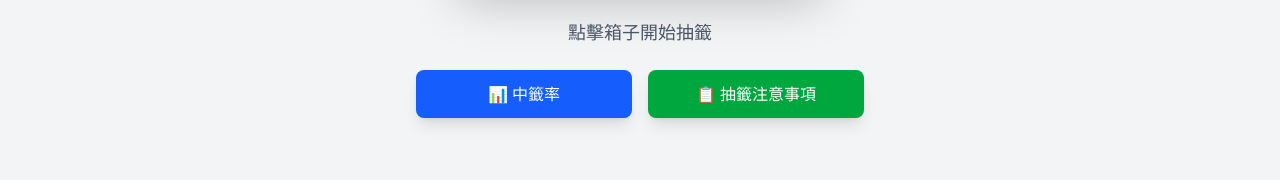
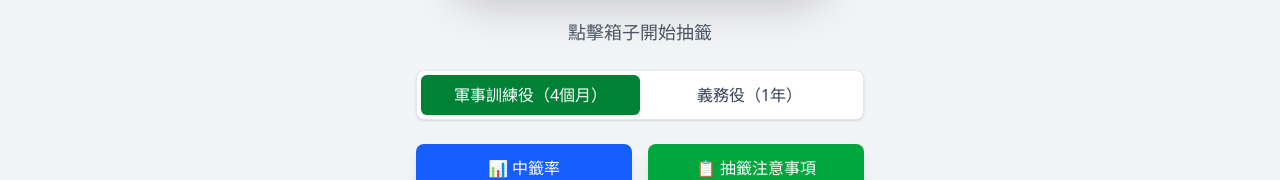
Before and after one commit to Ynn622/Deserter, a Vue app in the folder frontend/: page /lottery in a window 1280 px wide. Shown: the part 754-934 px from the top of the page. Built offline with nearby package versions, Linux system fonts and the light colour scheme; no server answers.

Commit message:
[new] 抽籤分成「4個月/1年」機率

```diff
--- a/frontend/src/pages/LotteryPage.vue
+++ b/frontend/src/pages/LotteryPage.vue
@@ -117,6 +117,21 @@
             <p ref="instruction" class="text-gray-600 text-lg mt-8 text-center">
               {{ isDrawing ? '抽籤中...' : '點擊箱子開始抽籤' }}
             </p>
+
+            <!-- 役期切換 -->
+            <div class="mt-6 inline-flex w-full max-w-md rounded-lg bg-white p-1 shadow border border-gray-200">
+              <button
+                v-for="serviceType in serviceTypes"
+                :key="serviceType.key"
+                type="button"
+                :disabled="isDrawing"
+                @click="selectedServiceType = serviceType.key"
+                class="flex-1 rounded-md px-3 py-2 text-sm sm:text-base font-medium transition-colors disabled:cursor-not-allowed disabled:opacity-60"
+                :class="selectedServiceType === serviceType.key ? 'bg-green-700 text-white shadow' : 'text-gray-700 hover:bg-gray-100'"
+              >
+                {{ serviceType.label }}
+              </button>
+            </div>
 
             <!-- 功能按鈕 -->
             <div class="flex flex-col sm:flex-row gap-3 sm:gap-4 mt-6 w-full max-w-md">
@@ -246,12 +261,13 @@
 
           <!-- 表格 -->
           <div class="overflow-x-auto mb-4 sm:mb-6 -mx-4 sm:mx-0 px-4 sm:px-0">
-            <table class="w-full border-2 border-gray-800 min-w-[400px] sm:min-w-0">
+            <table class="w-full border-2 border-gray-800 min-w-[560px] sm:min-w-0">
               <thead>
                 <tr class="bg-gray-100">
                   <th class="border-2 border-gray-800 p-2 sm:p-3 text-center font-bold text-xs sm:text-sm lg:text-base" rowspan="2">
                     <div>軍種 / 類別</div>
                   </th>
+                  <th class="border-2 border-gray-800 p-2 sm:p-3 text-center font-bold text-xs sm:text-sm lg:text-base" rowspan="2">役期 / 出生年次</th>
                   <th class="border-2 border-gray-800 p-2 sm:p-3 text-center font-bold text-xs sm:text-sm lg:text-base" rowspan="2">陸軍</th>
                   <th class="border-2 border-gray-800 p-2 sm:p-3 text-center font-bold text-xs sm:text-sm lg:text-base" colspan="2">海軍</th>
                   <th class="border-2 border-gray-800 p-2 sm:p-3 text-center font-bold text-xs sm:text-sm lg:text-base" rowspan="2">空軍</th>
@@ -267,6 +283,7 @@
                     <div>第一類<br />航海類</div>
                   </td>
                   <td class="border-2 border-gray-800 p-2 sm:p-3 lg:p-4 text-center bg-gray-300"></td>
+                  <td class="border-2 border-gray-800 p-2 sm:p-3 lg:p-4 text-center bg-gray-300"></td>
                   <td class="border-2 border-gray-800 p-2 sm:p-3 lg:p-4 text-center text-sm sm:text-lg lg:text-xl font-bold">100%</td>
                   <td class="border-2 border-gray-800 p-2 sm:p-3 lg:p-4 text-center bg-gray-300"></td>
                   <td class="border-2 border-gray-800 p-2 sm:p-3 lg:p-4 text-center bg-gray-300"></td>
@@ -278,15 +295,28 @@
                   <td class="border-2 border-gray-800 p-2 sm:p-3 lg:p-4 text-center bg-gray-300"></td>
                   <td class="border-2 border-gray-800 p-2 sm:p-3 lg:p-4 text-center bg-gray-300"></td>
                   <td class="border-2 border-gray-800 p-2 sm:p-3 lg:p-4 text-center bg-gray-300"></td>
+                  <td class="border-2 border-gray-800 p-2 sm:p-3 lg:p-4 text-center bg-gray-300"></td>
                   <td class="border-2 border-gray-800 p-2 sm:p-3 lg:p-4 text-center text-sm sm:text-lg lg:text-xl font-bold">100%</td>
                 </tr>
                 <tr>
-                  <td class="border-2 border-gray-800 p-2 sm:p-3 lg:p-4 text-center font-medium bg-gray-50 text-xs sm:text-sm lg:text-base">
+                  <td class="border-2 border-gray-800 p-2 sm:p-3 lg:p-4 text-center font-medium bg-gray-50 text-xs sm:text-sm lg:text-base" rowspan="2">
                     <div>第三類<br />通用類</div>
                   </td>
-                  <td class="border-2 border-gray-800 p-2 sm:p-3 lg:p-4 text-center text-sm sm:text-lg lg:text-xl font-bold">92%</td>
-                  <td class="border-2 border-gray-800 p-2 sm:p-3 lg:p-4 text-center text-sm sm:text-lg lg:text-xl font-bold">2%</td>
-                  <td class="border-2 border-gray-800 p-2 sm:p-3 lg:p-4 text-center text-sm sm:text-lg lg:text-xl font-bold">6%</td>
+                  <td class="border-2 border-gray-800 p-2 sm:p-3 text-center text-xs sm:text-sm">
+                    軍事訓練役（4個月）<br />83年至93年次役男
+                  </td>
+                  <td class="border-2 border-gray-800 p-2 sm:p-3 lg:p-4 text-center text-sm sm:text-lg lg:text-xl font-bold">93.7%</td>
+                  <td class="border-2 border-gray-800 p-2 sm:p-3 lg:p-4 text-center bg-gray-300"></td>
+                  <td class="border-2 border-gray-800 p-2 sm:p-3 lg:p-4 text-center text-sm sm:text-lg lg:text-xl font-bold">6.3%</td>
+                  <td class="border-2 border-gray-800 p-2 sm:p-3 lg:p-4 text-center bg-gray-300"></td>
+                </tr>
+                <tr>
+                  <td class="border-2 border-gray-800 p-2 sm:p-3 text-center text-xs sm:text-sm">
+                    義務役（1年）<br />94年次以後役男
+                  </td>
+                  <td class="border-2 border-gray-800 p-2 sm:p-3 lg:p-4 text-center text-sm sm:text-lg lg:text-xl font-bold">81.0%</td>
+                  <td class="border-2 border-gray-800 p-2 sm:p-3 lg:p-4 text-center text-sm sm:text-lg lg:text-xl font-bold">7.2%</td>
+                  <td class="border-2 border-gray-800 p-2 sm:p-3 lg:p-4 text-center text-sm sm:text-lg lg:text-xl font-bold">11.8%</td>
                   <td class="border-2 border-gray-800 p-2 sm:p-3 lg:p-4 text-center bg-gray-300"></td>
                 </tr>
               </tbody>
@@ -294,9 +324,8 @@
           </div>
 
           <p class="text-xs sm:text-sm text-gray-600 mb-4 sm:mb-6 px-2 sm:px-0">
-            抽籤類別：請參考 <a href="https://military.taichung.gov.tw/TAW/Web/images/%E6%8A%BD%E7%B1%A4%E5%BE%B5%E6%9C%8D%E5%B8%B8%E5%82%99%E5%85%B5%E5%BD%B9%E6%89%80%E7%BF%92%E5%B0%88%E9%95%B7%E7%A7%91%E7%B3%BB%E6%89%80%E7%B5%84%E5%88%A5%E5%B0%8D%E7%85%A7%E8%A1%A8.pdf" target="_blank" class="text-blue-600 hover:underline">國軍兵員配賦類別說明</a>
-            <br />本表係依行政院核定「國軍 110 年兵員配賦計畫」彙辦理。
-            <br /><br />Tips: 若當場次無海軍艦艇兵，機率會轉移至陸軍(約94%)
+            通用類配賦比例（依出生年次）：請參考 <a href="https://soldier.ntpc.gov.tw/mt6330" target="_blank" rel="noopener noreferrer" class="text-blue-600 hover:underline">新北市政府役政資訊</a>
+            <br />本表第三類依役期及出生年次分別標示配賦比例。
           </p>
 
           <button @click="showRateModal = false"
@@ -372,11 +401,24 @@
 </template>
 
 <script setup>
-import { ref, onMounted } from 'vue'
+import { computed, ref, onMounted } from 'vue'
 import gsap from 'gsap'
 import Nav from './components/Nav.vue'
 import PageHeader from './components/PageHeader.vue'
 import AppFooter from './components/AppFooter.vue'
+
+const serviceTypes = [
+  {
+    key: 'militaryTraining',
+    label: '軍事訓練役（4個月）',
+    rates: { army: 93.7, navyShip: 0, marine: 6.3 }
+  },
+  {
+    key: 'oneYearService',
+    label: '義務役（1年）',
+    rates: { army: 81.0, navyShip: 7.2, marine: 11.8 }
+  }
+]
 
 const lotteryBox = ref(null)
 const instruction = ref(null)
@@ -388,7 +430,18 @@ const showModal = ref(false)
 const showRateModal = ref(false)
 const showInfoModal = ref(false)
 const currentNumber = ref(1)
+const selectedServiceType = ref('militaryTraining')
 let shakeAnimation = null
+
+const currentServiceType = computed(() => {
+  return serviceTypes.find((serviceType) => serviceType.key === selectedServiceType.value) || serviceTypes[0]
+})
+
+const currentLotteryData = computed(() => [
+  { branch: '陸軍', weight: currentServiceType.value.rates.army },
+  { branch: '海軍艦艇兵', weight: currentServiceType.value.rates.navyShip },
+  { branch: '海軍陸戰隊', weight: currentServiceType.value.rates.marine }
+].filter((item) => item.weight > 0))
 
 // 頁面進入動畫
 onMounted(() => {
@@ -403,15 +456,18 @@ onMounted(() => {
   }, '-=0.5')
 })
 
-// 籤條數據 - 按照通用類機率分配 (陸軍92%, 海軍艦艇兵2%, 海軍陸戰隊兵6%)
-const lotteryData = [
-  // 海軍艦艇兵 2個
-  ...Array(2).fill({ branch: '海軍艦艇兵' }),
-  // 海軍陸戰隊兵 6個
-  ...Array(6).fill({ branch: '海軍陸戰隊' }),
-  // 陸軍 92個
-  ...Array(92).fill({ branch: '陸軍' }),
-]
+// 依選擇的役期與通用類配賦比例進行加權抽籤。
+const getWeightedLotteryResult = () => {
+  const totalWeight = currentLotteryData.value.reduce((sum, item) => sum + item.weight, 0)
+  let randomValue = Math.random() * totalWeight
+
+  for (const item of currentLotteryData.value) {
+    randomValue -= item.weight
+    if (randomValue <= 0) return { branch: item.branch }
+  }
+
+  return { branch: currentLotteryData.value[0].branch }
+}
 
 // 箱子晃動動畫
 const startShake = () => {
@@ -445,9 +501,8 @@ const drawLottery = () => {
   isDrawing.value = true
 
   // 隨機選擇結果
-  const randomIndex = Math.floor(Math.random() * lotteryData.length)
-  currentNumber.value = randomIndex + 1
-  result.value = lotteryData[randomIndex]
+  currentNumber.value = Math.floor(Math.random() * 150) + 1
+  result.value = getWeightedLotteryResult()
 
   // 箱子晃動
   gsap.to(lotteryBox.value, {
```
